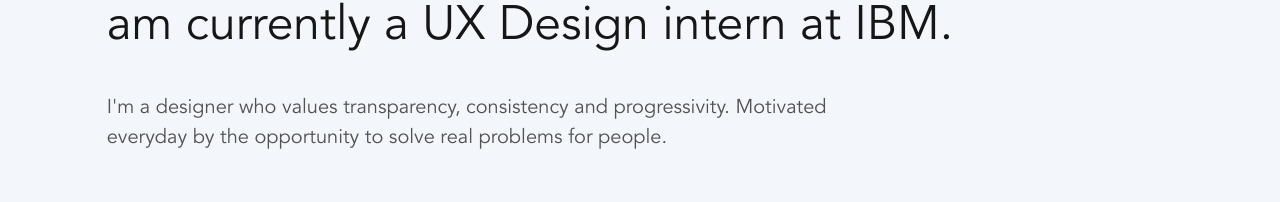
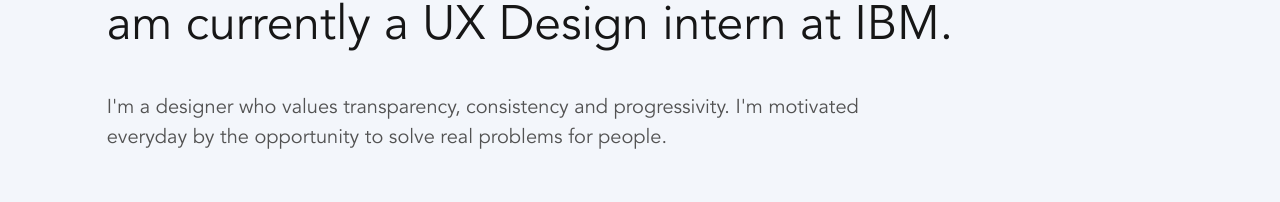
Before and after one commit to Rishab2000/Design-Portfolio, a React (Create React App) app: page / in a window 1280 px wide. Shown: the part 324-526 px from the top of the page. Built offline with nearby package versions, Linux system fonts and the light colour scheme.

Commit message:
update intro text

```diff
--- a/src/content/LandingPage/landingPage.js
+++ b/src/content/LandingPage/landingPage.js
@@ -12,7 +12,7 @@ const LandingPage = (props) => {
       <IntroText
         className={" transtion-opacity duration-300 ease-in"}
         textHeading="Hi, I'm Rishab UX designer from is bangalore. I am currently a UX Design intern at IBM."
-        caption="I'm a designer who values transparency, consistency and progressivity. Motivated everyday by the opportunity to solve real problems for people."
+        caption="I'm a designer who values transparency, consistency and progressivity. I'm motivated everyday by the opportunity to solve real problems for people."
       />
       <div className="flex flex-col items-center md:flex-row md:mb-32 ">
         <ProjectSectionHome
```
